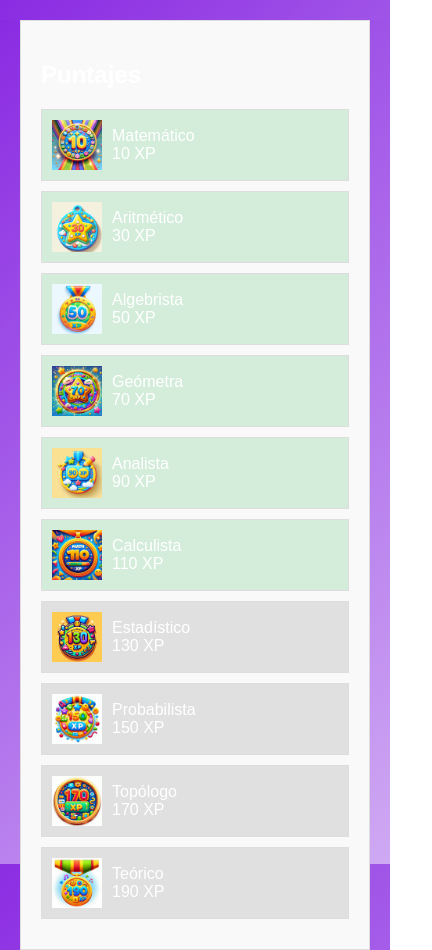
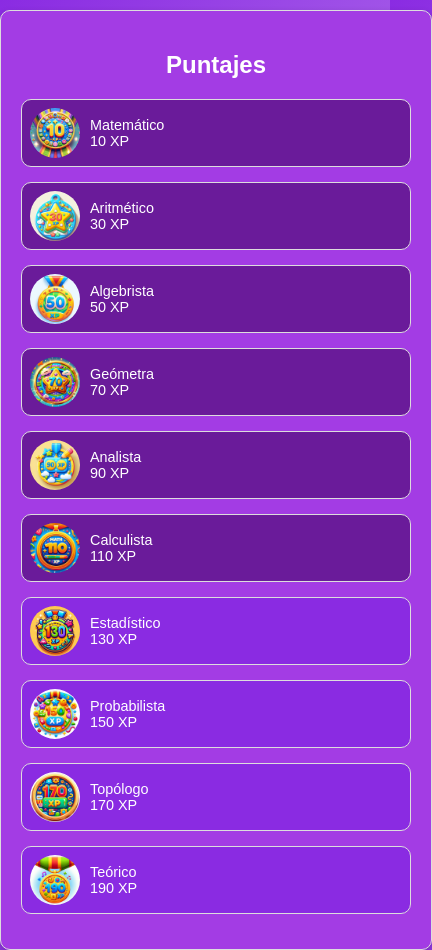
Before and after one commit to RosaLopezC/proyecto, a React (Create React App) app in the folder frontend/: page /scores in a window 390 px wide. Shown: the whole page, 432 px wide, since content can reach past the window. Built offline with nearby package versions, Linux system fonts and the light colour scheme.

Commit message:
Actualizacion del frontend

```diff
--- a/frontend/src/components/Medals/Medals.css
+++ b/frontend/src/components/Medals/Medals.css
@@ -1,21 +1,90 @@
+body, html {
+  height: 100%;
+  margin: 0;
+  padding: 0;
+  font-family: Arial, sans-serif;
+  background: linear-gradient(135deg, #8a2be2, #cfa9f3);
+  color: white;
+}
+
 .medals-container {
-    padding: 20px;
-    border: 1px solid #ddd;
-    background-color: #f9f9f9;
-    margin: 20px;
+  padding: 20px;
+  border: 1px solid #ddd;
+  background-color: #a33ce4;
+  color: white;
+  margin: 20px auto;
+  border-radius: 10px;
+  box-shadow: 0 4px 8px rgba(0, 0, 0, 0.2);
+  max-width: 600px;
+  width: 90%;
+}
+
+.medal-item {
+  display: flex;
+  align-items: center;
+  padding: 15px;
+  border: 1px solid #ddd;
+  margin-bottom: 15px;
+  background-color: #8a2be2;
+  border-radius: 10px;
+  font-size: 1.2em;
+}
+
+.medal-item.completed {
+  background-color: #6a1b9a;
+}
+
+.medal-image {
+  width: 80px;
+  height: 80px;
+  margin-right: 20px;
+  border-radius: 50%;
+}
+
+.medal-info {
+  display: flex;
+  flex-direction: column;
+  color: white;
+}
+
+.medals-container h2 {
+  text-align: center;
+  margin-bottom: 20px;
+  font-size: 2.5em;
+  color: white;
+}
+
+/* Media Queries para Responsive Design */
+@media (max-width: 768px) {
+  .medals-container {
+    width: 95%;
   }
 
   .medal-item {
-    display: flex;
-    align-items: center;
     padding: 10px;
-    border: 1px solid #ddd;
-    margin-bottom: 10px;
-    background-color: #e0e0e0;
+    font-size: 1em;
   }
 
-  .medal-item.completed {
-    background-color: #d4edda;
+  .medal-image {
+    width: 60px;
+    height: 60px;
+    margin-right: 15px;
+  }
+
+  .medals-container h2 {
+    font-size: 2em;
+  }
+}
+
+@media (max-width: 480px) {
+  .medals-container {
+    width: 100%;
+    margin: 10px auto;
+  }
+
+  .medal-item {
+    padding: 8px;
+    font-size: 0.9em;
   }
 
   .medal-image {
@@ -24,7 +93,7 @@
     margin-right: 10px;
   }
 
-  .medal-info {
-    display: flex;
-    flex-direction: column;
+  .medals-container h2 {
+    font-size: 1.5em;
   }
+}
--- a/frontend/src/components/Scores/Scores.css
+++ b/frontend/src/components/Scores/Scores.css
@@ -1,21 +1,90 @@
+body, html {
+  height: 100%;
+  margin: 0;
+  padding: 0;
+  font-family: Arial, sans-serif;
+  background: linear-gradient(135deg, #8a2be2, #cfa9f3);
+  color: white;
+}
+
 .scores-container {
-    padding: 20px;
-    border: 1px solid #ddd;
-    background-color: #f9f9f9;
-    margin: 20px;
+  padding: 20px;
+  border: 1px solid #ddd;
+  background-color: #a33ce4;
+  color: white;
+  margin: 20px auto;
+  border-radius: 10px;
+  box-shadow: 0 4px 8px rgba(0, 0, 0, 0.2);
+  max-width: 600px;
+  width: 90%;
+}
+
+.score-item {
+  display: flex;
+  align-items: center;
+  padding: 15px;
+  border: 1px solid #ddd;
+  margin-bottom: 15px;
+  background-color: #8a2be2;
+  border-radius: 10px;
+  font-size: 1.2em;
+}
+
+.score-item.completed {
+  background-color: #6a1b9a;
+}
+
+.score-image {
+  width: 80px;
+  height: 80px;
+  margin-right: 20px;
+  border-radius: 50%;
+}
+
+.score-info {
+  display: flex;
+  flex-direction: column;
+  color: white;
+}
+
+.scores-container h2 {
+  text-align: center;
+  margin-bottom: 20px;
+  font-size: 2.5em;
+  color: white;
+}
+
+/* Media Queries para Responsive Design */
+@media (max-width: 768px) {
+  .scores-container {
+    width: 95%;
   }
 
   .score-item {
-    display: flex;
-    align-items: center;
     padding: 10px;
-    border: 1px solid #ddd;
-    margin-bottom: 10px;
-    background-color: #e0e0e0;
+    font-size: 1em;
   }
 
-  .score-item.completed {
-    background-color: #d4edda;
+  .score-image {
+    width: 60px;
+    height: 60px;
+    margin-right: 15px;
+  }
+
+  .scores-container h2 {
+    font-size: 2em;
+  }
+}
+
+@media (max-width: 480px) {
+  .scores-container {
+    width: 100%;
+    margin: 10px auto;
+  }
+
+  .score-item {
+    padding: 8px;
+    font-size: 0.9em;
   }
 
   .score-image {
@@ -24,7 +93,7 @@
     margin-right: 10px;
   }
 
-  .score-info {
-    display: flex;
-    flex-direction: column;
+  .scores-container h2 {
+    font-size: 1.5em;
   }
+}
```
